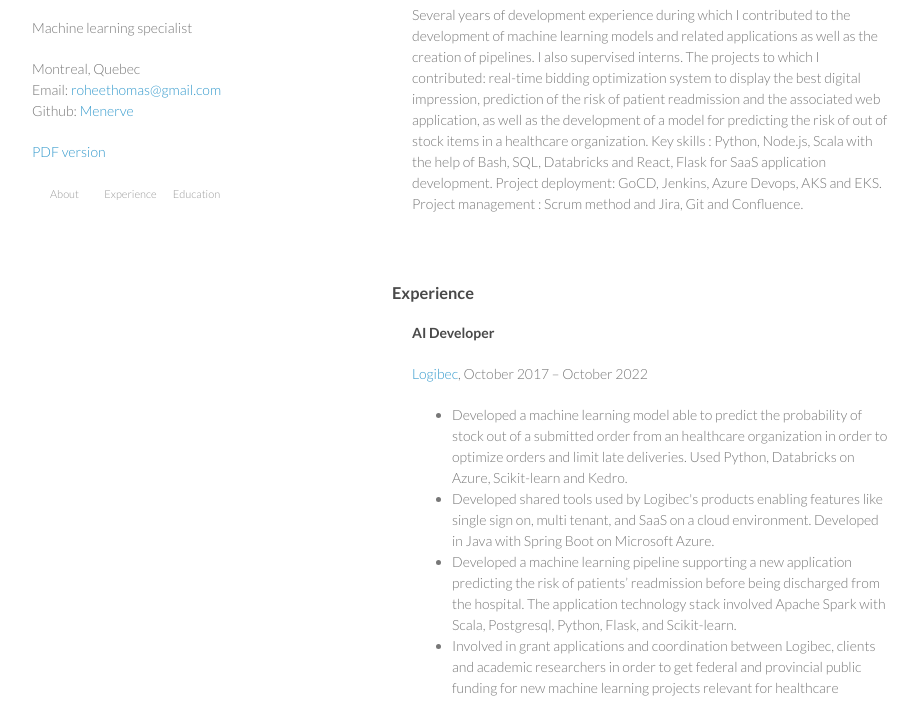
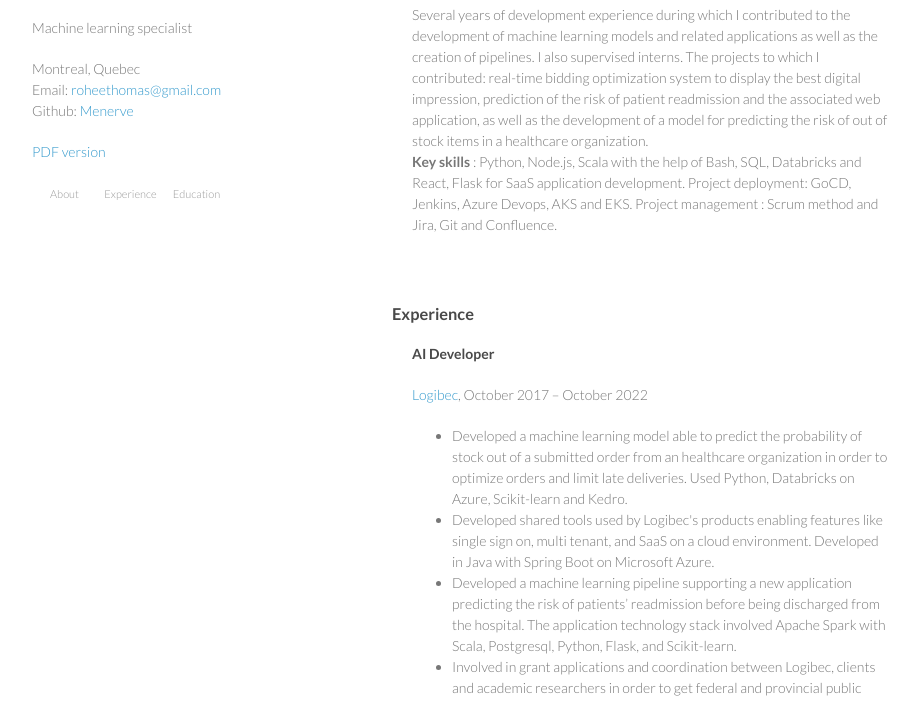
Before and after one commit to Menerve/menerve.github.io, a plain HTML site: page index.html in a window 1280 px wide. Shown: the part 92-793 px from the top of the page, without its empty margins (178-1096 px from the left). Drawn offline with Linux system fonts and the light colour scheme.

Commit message:
Format about section

```diff
--- a/index.html
+++ b/index.html
@@ -50,8 +50,8 @@
         <div class="content">
           <p>
             Several years of development experience during which I contributed to the development of machine learning models and related applications as well as the creation of pipelines. I also supervised interns. The projects to which I contributed: real-time bidding optimization system to display the best digital impression, prediction of the risk of patient readmission and the associated web application, as well as the development of a model for predicting the risk of out of stock items in a healthcare organization.
-
-            Key skills : Python, Node.js, Scala with the help of Bash, SQL, Databricks and React, Flask for SaaS application development. Project deployment: GoCD, Jenkins, Azure Devops, AKS and EKS. Project management : Scrum method and Jira, Git and Confluence.
+            <br>
+            <b>Key skills</b> : Python, Node.js, Scala with the help of Bash, SQL, Databricks and React, Flask for SaaS application development. Project deployment: GoCD, Jenkins, Azure Devops, AKS and EKS. Project management : Scrum method and Jira, Git and Confluence.
           </p>
         </div>
       </section>
```
